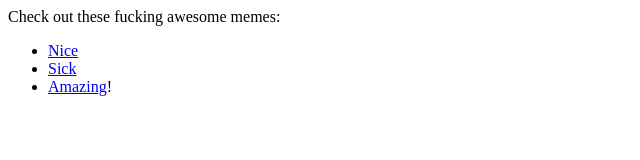
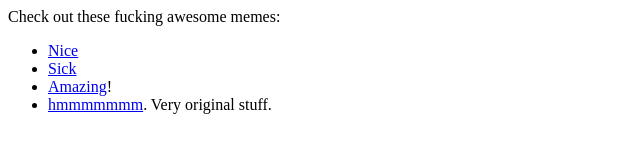
Before and after one commit to AriSweedler/lavisabrina, a website: page public/memes/index.html in a window 1280 px wide. Shown: the whole page, without its empty margins (0-640 px from the left). Drawn offline with Linux system fonts and the light colour scheme.

Commit message:
hmmmmmmmmmmmmmmmmmmmmmmmmmmmmmmmmmmmmmmmmmmm

```diff
--- a/public/memes/index.html
+++ b/public/memes/index.html
@@ -3,4 +3,5 @@
   <li><a href="lavilove.png">Nice</a></li>
   <li><a href="tonyeatsass.png">Sick</a></li>
   <li><a target="_blank" href="https://youtu.be/-50NdPawLVY?t=32">Amazing</a>!</li>
+  <li><a href="me_irl_1.jpg">hmmmmmmm</a>. Very original stuff.</li>
 <ul>
```
Also changed, not shown: public/memes/me_irl_1.jpg (added).
